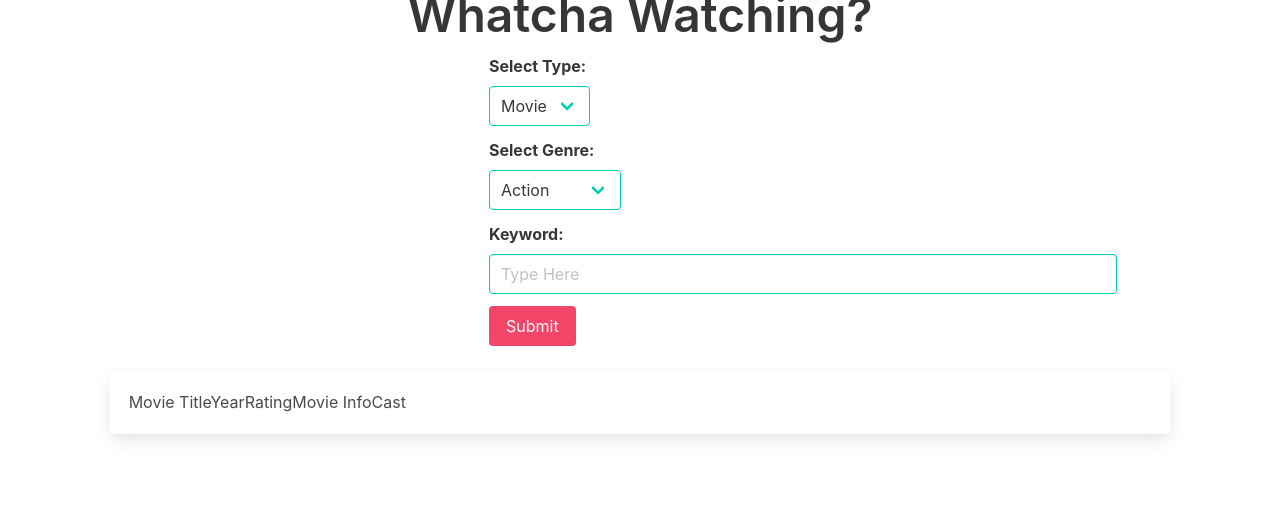
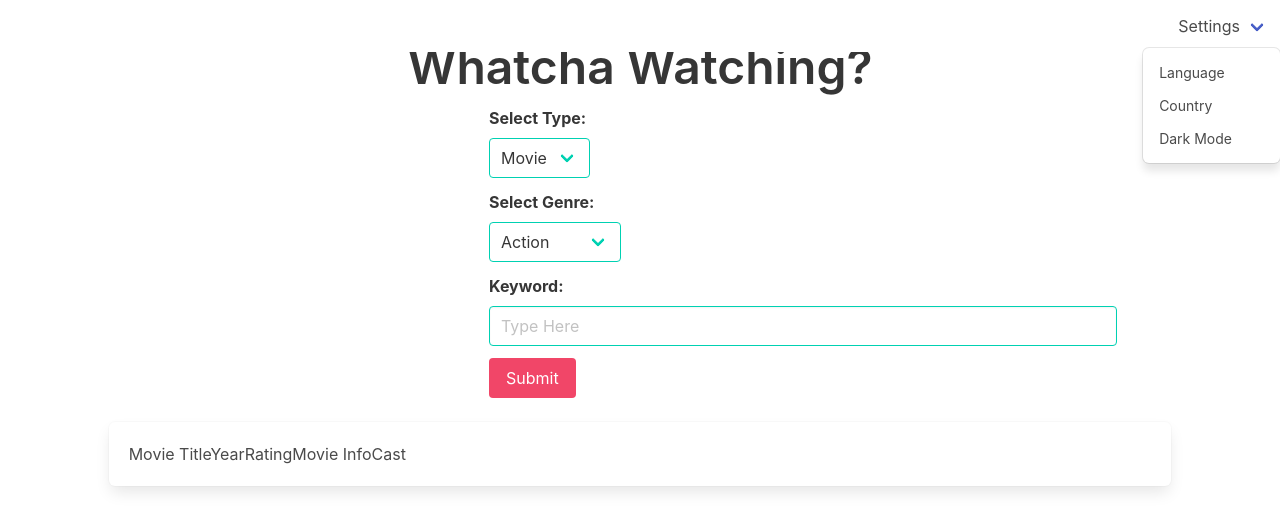
Before and after one commit to colinmchale/whatcha-watching, a React (Create React App) app: page / in a window 1280 px wide. Shown: the top 530 px of the page. Built offline with nearby package versions, Linux system fonts and the light colour scheme.

Commit message:
set up basic api fetch for search and started to work in handling changes

```diff
--- a/package.json
+++ b/package.json
@@ -6,6 +6,7 @@
     "@testing-library/jest-dom": "^5.16.2",
     "@testing-library/react": "^12.1.3",
     "@testing-library/user-event": "^13.5.0",
+    "axios": "^0.26.0",
     "bulma": "^0.9.3",
     "react": "^17.0.2",
     "react-dom": "^17.0.2",
--- a/src/App.js
+++ b/src/App.js
@@ -1,17 +1,40 @@
+import React, { useState } from "react";
 import "bulma/css/bulma.min.css";
 import RenderResult from "./components/RenderResult";
 import SearchArea from "./components/SerachArea";
 
 function App() {
 
+  const [country, setCountry] = useState('us');
+  const [language, setLanguage] = useState('en');
+  const [lightMode, setLightMode] = useState('light');
 
   return (
     <div>
-      <div className="columns is-centered is-vcentered">
-      <h1 className="title is-1 is">Whatcha Watching?</h1>
+      <div>
+      <nav className="navbar is-transparent">
+        <div className="navbar-end navbar-item has-dropdown is-hoverable">
+          <span className="navbar-link">
+            Settings
+          </span>
+          <div className="navbar-dropdown is-right is-boxed">
+            <a className="navbar-item" href="https://bulma.io/documentation/overview/start/">
+              Language
+            </a>
+            <a className="navbar-item" href="https://bulma.io/documentation/overview/modifiers/">
+              Country
+            </a>
+            <a className="navbar-item" href="https://bulma.io/documentation/columns/basics/">
+              Dark Mode
+            </a>
+          </div>
+        </div>
+      </nav>
       </div>
-      <SearchArea/>
-      <RenderResult/>
+      <SearchArea
+      country={country}
+      language={language}
+      />
     </div>
   );
 }
--- a/src/components/SerachArea.js
+++ b/src/components/SerachArea.js
@@ -1,16 +1,85 @@
 import React, { useState } from "react";
-
+import RenderResult from "./RenderResult";
+import axios from "axios";
 
 const SearchArea = () => {
 
+  const [type, setType] = useState('Movie');
+  const [genre, setGenre] = useState('');
+  const [keyword, setKeyword] = useState('');
+  const [streamService, setStreamService] = useState('');
+
+
+  const handleFormSubmit = (event) => {
+    event.preventDefault();
+
+    console.log(type);
+    console.log(genre);
+    console.log(streamService);
+    console.log(keyword);
+
+    // let options = {
+    //   method: 'GET',
+    //   url: 'https://streaming-availability.p.rapidapi.com/search/basic',
+    //   params: {
+    //     country: 'us',
+    //     service: 'netflix',
+    //     type: 'movie',
+    //     genre: '18',
+    //     page: '1',
+    //     output_language: 'en',
+    //     language: 'en'
+    //   },
+    //   headers: {
+    //     'x-rapidapi-host': 'streaming-availability.p.rapidapi.com',
+    //     'x-rapidapi-key': 'b80c64fe9emshef27d98ce1923b6p1f4017jsn1bb4451e68ed'
+    //   }
+    // };
+
+    // axios.request(options).then(function (response) {
+    //   console.log(response.data);
+    // }).catch(function (error) {
+    //   console.error(error);
+    // });
+  };
+
+  // function getMoives(type, genre, streamService, keyword) {
+
+  // }
+
+  const handleTypeChange = (event) => {
+    const { name, value } = event.target;
+    // console.log(name);
+    // console.log(value);
+    setType(value);
+  };
+
+  const handleGenreChange = (event) => {
+    const { name, value } = event.target;
+    // console.log(name);
+    // console.log(value);
+    setGenre(value);
+  };
+
+  const handleKeywordChange = (event) => {
+    const { name, value } = event.target;
+    // console.log(name);
+    // console.log(value);
+    setKeyword(value);
+  };
+
   return (
+    <div>
+      <div className="columns is-centered is-vcentered">
+      <h1 className="title is-1 is">Whatcha Watching?</h1>
+      </div>
       <div className="columns is-mobile is-centered">
         <div className="column is-6 is-offset-3">
           <div className="field">
             <label className="label">Select Type:</label>
             <div className="control">
               <div className="select is-primary">
-              <select>
+                <select onChange={handleTypeChange}>
                   <option>Movie</option>
                   <option>Series</option>
                 </select>
@@ -22,7 +91,7 @@ const SearchArea = () => {
             <label className="label">Select Genre:</label>
             <div className="control">
               <div className="select is-primary">
-              <select>
+                <select onChange={handleGenreChange}>
                   <option>Action</option>
                   <option>Adventure</option>
                   <option>Comedy</option>
@@ -41,20 +110,28 @@ const SearchArea = () => {
             <div className="control">
               <input
                 className="input is-primary"
+                onChange={handleKeywordChange}
                 type="text"
                 placeholder="Type Here"
               />
             </div>
           </div>
 
-        <div class="field is-grouped">
-            <div class="control">
-            <button class="button is-danger">Submit</button>
+          <div className="field is-grouped">
+            <div className="control">
+              <button className="button is-danger" onClick={handleFormSubmit}>
+                Submit
+              </button>
             </div>
           </div>
         </div>
       </div>
-    )
-}
+
+      <div>
+        <RenderResult />
+      </div>
+    </div>
+  );
+};
 
 export default SearchArea;
```
Also changed, not shown: 1 other file (tests, documents, lock files or other folders). Lines whose indentation alone changed are shown as unchanged.
